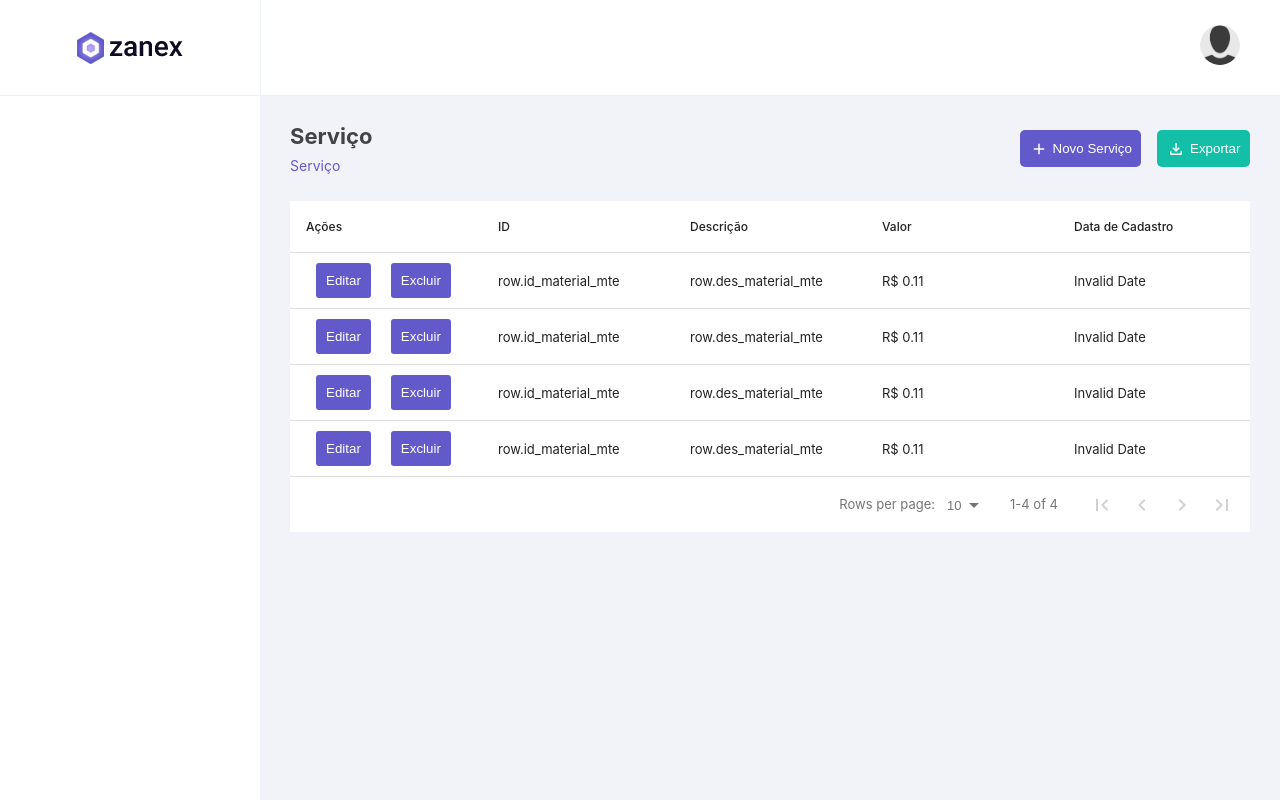
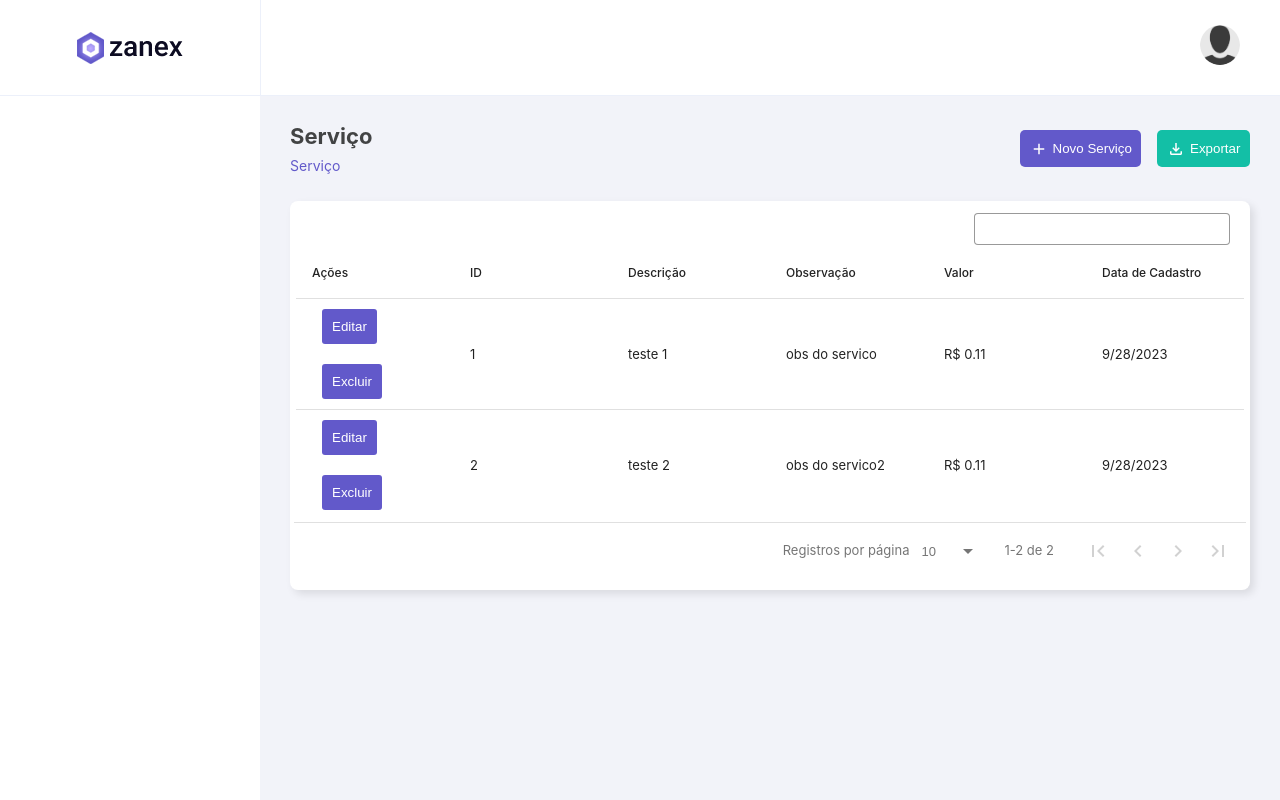
Before and after one commit to Rafael-Arruda/management-product, a React (Vite) app: page /service in a window 1280 px wide. Built offline with nearby package versions, Linux system fonts and the light colour scheme.

Commit message:
feat: tabela serviço

```diff
--- a/src/pages/Servico/index.jsx
+++ b/src/pages/Servico/index.jsx
@@ -22,8 +22,22 @@ export default function Service() {
         const fetchServices = async () => {
             try {
                 // const response = await api.get("/service");
-                setServices([1,2,3,4]);
-                // console.log("Lista:", response.data);
+                setServices([
+                    {
+                        id_servico_ser: 1,
+                        des_servico_ser: 'teste 1',
+                        txt_servico_ser: 'obs do servico',
+                        vlr_servico_ser: 12.50,
+                        created_at: '2023-09-28 20:50'
+                    },
+                    {
+                        id_servico_ser: 2,
+                        des_servico_ser: 'teste 2',
+                        txt_servico_ser: 'obs do servico2',
+                        vlr_servico_ser: 11.50,
+                        created_at: '2023-09-28 21:50'
+                    }
+                ]);
             } catch (error) {
                 console.error("Erro ao buscar:", error);
             }
@@ -32,7 +46,7 @@ export default function Service() {
     }, []);
 
 
-   return (
+    return (
         <Container>
             <Sidenav />
             <Topbar />
@@ -43,10 +57,10 @@ export default function Service() {
                     titulo='Serviço'
                     adicionar='Novo Serviço'
                     exportar='Exportar'
-                    btnExport={() => {}}
+                    btnExport={() => { }}
                     breadItens={['Serviço']}
                 />
-                    <ServiceTable data={services} />
+                <ServiceTable data={services} />
             </Content>
         </Container>
     )
--- a/src/pages/Servico/serviceTable.jsx
+++ b/src/pages/Servico/serviceTable.jsx
@@ -2,56 +2,55 @@ import React from "react";
 
 import { Button } from './style';
 
-import DataTable from "react-data-table-component";
+import Table from "../../components/Table";
 import { formatDate } from "../../utils/datehelper";
 
+// eslint-disable-next-line react/prop-types
 export default function ServiceTable({ data = [] }) {
-
 
 
   const columns = [
     {
       name: 'Ações',
-      cell: (row) => (
+      cell: ({ id_servico_ser }) => (
         <div>
-          <Button onClick={() => console.log("editar")}>Editar</Button>
-          <Button onClick={() => console.log("excluir")}>Excluir</Button>
+          <Button onClick={() => console.log("editar", id_servico_ser)}>Editar</Button>
+          <Button onClick={() => console.log("excluir", id_servico_ser)}>Excluir</Button>
         </div>
       ),
     },
     {
       name: "ID",
-      selector: (row) => `${'row.id_material_mte'}`,
+      selector: ({ id_servico_ser }) => `${id_servico_ser}`,
       sortable: true,
     },
     {
       name: "Descrição",
-      selector: (row) => `${'row.des_material_mte'}`,
+      selector: ({ des_servico_ser }) => `${des_servico_ser}`,
+      sortable: true,
+    },
+    {
+      name: "Observação",
+      selector: ({ txt_servico_ser }) => `${txt_servico_ser}`,
       sortable: true,
     },
     {
       name: "Valor",
-      selector: (row) => `${'row.vlr_material_mte'}`,
+      selector: ({ vlr_servico_ser }) => `${vlr_servico_ser}`,
       sortable: true,
       cell: (row) => `R$ ${(0.111).toFixed(2)}`
     },
     {
       name: "Data de Cadastro",
-      selector: (row) => `${'row.created_at'}`,
+      selector: ({ created_at }) => `${created_at}`,
       sortable: true,
-      format: (row) => formatDate('row.created_at'),
+      format: ({ created_at }) => formatDate(created_at),
     },
   ];
   return (
-
-    <DataTable
+    <Table
       columns={columns}
       data={data}
-      pagination
-      paginationPerPage={10}
-      paginationRowsPerPageOptions={[10, 20, 30]}
-      searchable
-      sortable
     />
   )
 }
--- a/src/pages/Servico/style.js
+++ b/src/pages/Servico/style.js
@@ -87,6 +87,20 @@ export const DeviderHorizontal = styled.div`
 // Tabela
 export const StyledTable = styled.table`
   width: 100%;
-  border-collapse: collapse;
-  border: 1px solid #ddd;
+  background-color: #FFF;
+  border-radius: 8px;
+  box-shadow: 4px 4px 8px rgba(0,0,0,0.1);
+  padding: 12px 4px;
+  display: flex;
+  flex-direction: column;
 `;
+
+export const FilterTable = styled.input`
+  align-self: flex-end;
+  margin-right: 16px;
+  border-radius: 4px;
+  height: 32px;
+  width: 20dvw;
+  border:1px solid rgba(0,0,0,0.4);
+  padding: 0 10px;
+`
```
